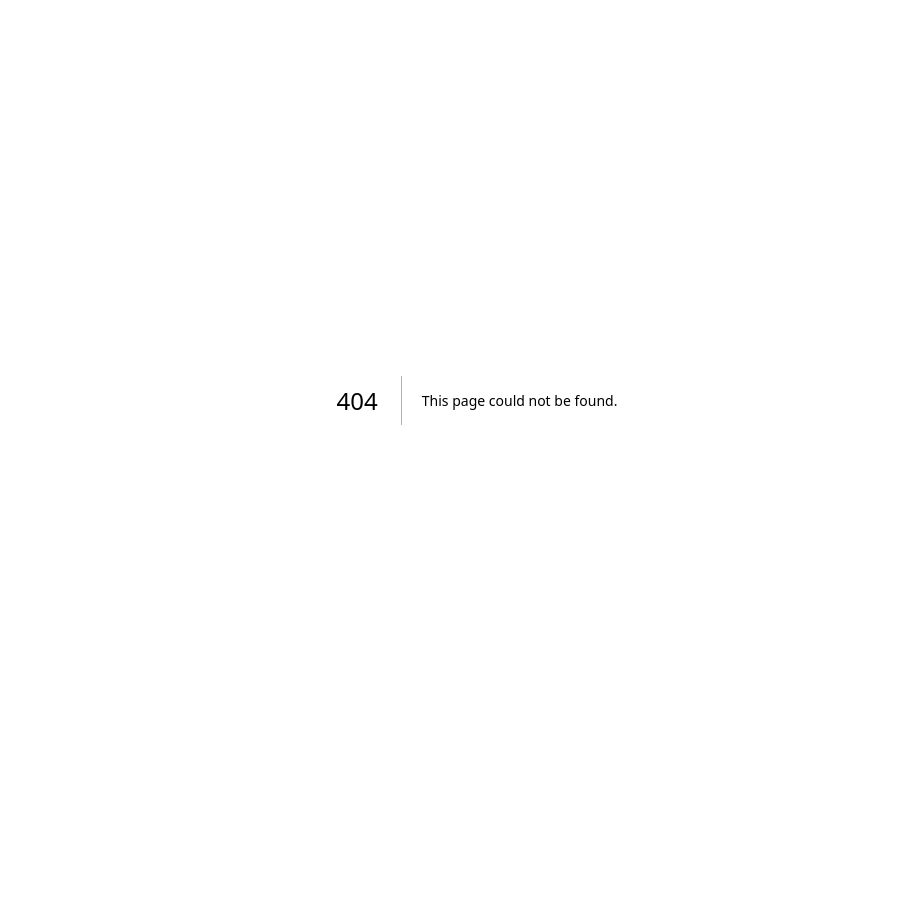
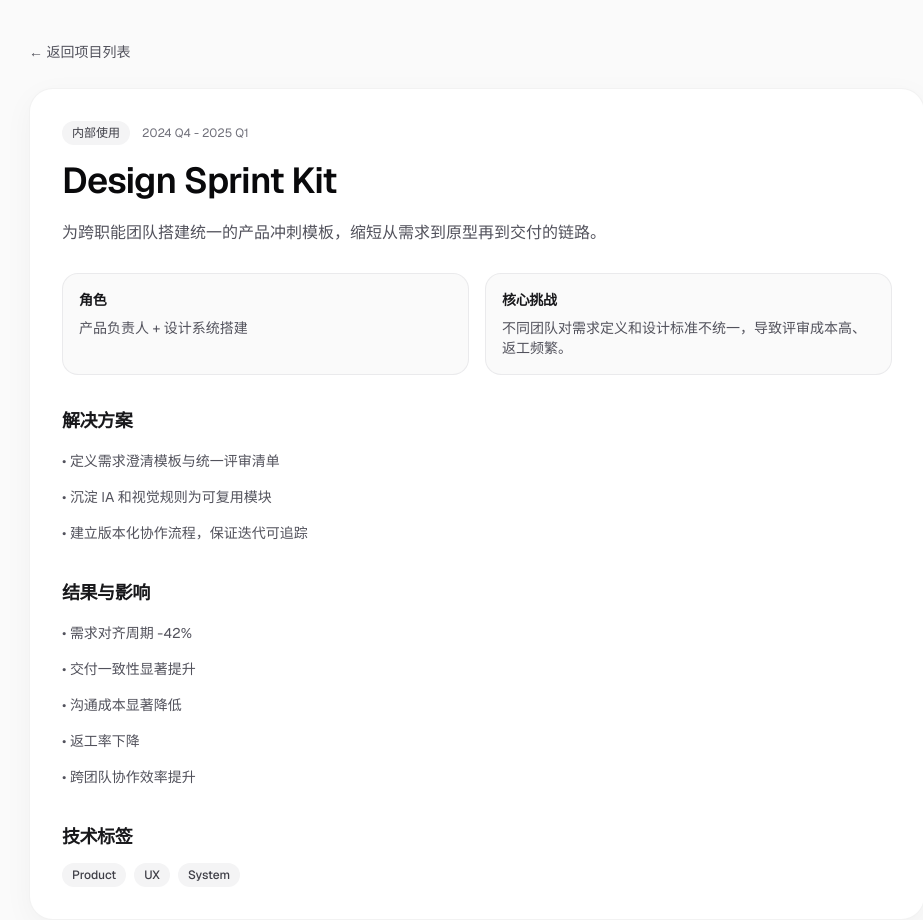
Before and after one commit to xwtaidev/Product-Website, a Next.js app: page /projects/design-sprint-kit in a window 1280 px wide. Before the commit this address had no page. Shown: the top 920 px of the page, without its empty margins (163-1086 px from the left). Before the commit the page ends 800 px from the top, so only its background shows below. Built offline with nearby package versions, Linux system fonts and the light colour scheme.

Commit message:
feat: add project detail pages and strengthen site SEO

```diff
--- a/src/app/layout.tsx
+++ b/src/app/layout.tsx
@@ -8,8 +8,26 @@ const geistSans = Geist({
 });
 
 export const metadata: Metadata = {
-  title: "个人产品展示网站",
-  description: "个人产品展示与案例集合网站",
+  metadataBase: new URL("https://example.com"),
+  title: {
+    default: "YourName · 个人产品展示",
+    template: "%s | YourName",
+  },
+  description: "聚焦产品设计与实现的个人作品集：案例、方法与可量化结果。",
+  keywords: ["产品设计", "作品集", "UX", "Next.js", "Portfolio"],
+  openGraph: {
+    title: "YourName · 个人产品展示",
+    description: "聚焦产品设计与实现的个人作品集：案例、方法与可量化结果。",
+    url: "https://example.com",
+    siteName: "Personal Showcase",
+    locale: "zh_CN",
+    type: "website",
+  },
+  twitter: {
+    card: "summary_large_image",
+    title: "YourName · 个人产品展示",
+    description: "聚焦产品设计与实现的个人作品集：案例、方法与可量化结果。",
+  },
 };
 
 export default function RootLayout({
--- a/src/app/page.tsx
+++ b/src/app/page.tsx
@@ -1,29 +1,5 @@
-const projects = [
-  {
-    title: "WishVault 心愿库",
-    summary: "面向个人与家庭的礼物/心愿管理体验，重点优化记录、提醒与共享场景。",
-    tags: ["iOS", "SwiftUI", "SwiftData"],
-    impact: ["次日留存 +18%", "创建心愿耗时 -37%"],
-    href: "#",
-    status: "已上线",
-  },
-  {
-    title: "Personal Showcase",
-    summary: "一个以案例叙事为核心的个人网站，帮助访客快速理解能力与方法论。",
-    tags: ["Next.js", "Tailwind", "SEO"],
-    impact: ["首屏加载 < 1.8s", "联系转化 +24%"],
-    href: "#",
-    status: "持续迭代",
-  },
-  {
-    title: "Design Sprint Kit",
-    summary: "将需求澄清、信息架构与视觉规范沉淀为可复用模板，减少团队重复沟通。",
-    tags: ["Product", "UX", "System"],
-    impact: ["需求对齐周期 -42%", "交付一致性显著提升"],
-    href: "#",
-    status: "内部使用",
-  },
-];
+import Link from "next/link";
+import { projects } from "@/lib/projects";
 
 const navItems = [
   { label: "项目", href: "#projects" },
@@ -147,12 +123,12 @@ export default function Home() {
                   ))}
                 </div>
 
-                <a
-                  href={project.href}
+                <Link
+                  href={`/projects/${project.slug}`}
                   className="mt-5 inline-flex text-sm font-medium text-zinc-900 underline-offset-4 hover:underline"
                 >
                   查看详情
-                </a>
+                </Link>
               </article>
             ))}
           </div>
--- /dev/null
+++ b/src/app/projects/[slug]/page.tsx
@@ -0,0 +1,103 @@
+import type { Metadata } from "next";
+import Link from "next/link";
+import { notFound } from "next/navigation";
+import { getProjectBySlug, projects } from "@/lib/projects";
+
+type Props = {
+  params: Promise<{ slug: string }>;
+};
+
+export async function generateStaticParams() {
+  return projects.map((project) => ({ slug: project.slug }));
+}
+
+export async function generateMetadata({ params }: Props): Promise<Metadata> {
+  const { slug } = await params;
+  const project = getProjectBySlug(slug);
+
+  if (!project) {
+    return {
+      title: "项目不存在 | Personal Showcase",
+    };
+  }
+
+  return {
+    title: `${project.title} | Personal Showcase`,
+    description: project.summary,
+  };
+}
+
+export default async function ProjectDetailPage({ params }: Props) {
+  const { slug } = await params;
+  const project = getProjectBySlug(slug);
+
+  if (!project) {
+    notFound();
+  }
+
+  return (
+    <main className="min-h-screen bg-zinc-50 px-4 py-10 text-zinc-900 sm:px-6 lg:px-8">
+      <div className="mx-auto w-full max-w-4xl">
+        <Link
+          href="/#projects"
+          className="inline-flex text-sm font-medium text-zinc-600 underline-offset-4 hover:text-zinc-900 hover:underline"
+        >
+          ← 返回项目列表
+        </Link>
+
+        <article className="mt-6 rounded-3xl border border-black/5 bg-white p-6 shadow-[0_8px_30px_rgba(0,0,0,0.04)] sm:p-8">
+          <div className="flex flex-wrap items-center gap-3">
+            <span className="rounded-full bg-zinc-100 px-2.5 py-1 text-xs font-medium text-zinc-700">{project.status}</span>
+            <span className="text-xs text-zinc-500">{project.timeline}</span>
+          </div>
+
+          <h1 className="mt-4 text-3xl font-semibold tracking-tight text-zinc-950 sm:text-4xl">{project.title}</h1>
+          <p className="mt-4 text-base leading-8 text-zinc-600">{project.overview}</p>
+
+          <div className="mt-6 grid gap-4 sm:grid-cols-2">
+            <section className="rounded-2xl border border-zinc-200/70 bg-zinc-50 p-4">
+              <h2 className="text-sm font-semibold tracking-tight">角色</h2>
+              <p className="mt-2 text-sm text-zinc-600">{project.role}</p>
+            </section>
+            <section className="rounded-2xl border border-zinc-200/70 bg-zinc-50 p-4">
+              <h2 className="text-sm font-semibold tracking-tight">核心挑战</h2>
+              <p className="mt-2 text-sm text-zinc-600">{project.challenge}</p>
+            </section>
+          </div>
+
+          <section className="mt-8">
+            <h2 className="text-lg font-semibold tracking-tight">解决方案</h2>
+            <ul className="mt-3 space-y-2 text-sm leading-7 text-zinc-600">
+              {project.solution.map((item) => (
+                <li key={item}>• {item}</li>
+              ))}
+            </ul>
+          </section>
+
+          <section className="mt-8">
+            <h2 className="text-lg font-semibold tracking-tight">结果与影响</h2>
+            <ul className="mt-3 space-y-2 text-sm leading-7 text-zinc-600">
+              {project.impact.map((item) => (
+                <li key={item}>• {item}</li>
+              ))}
+              {project.outcomes.map((item) => (
+                <li key={item}>• {item}</li>
+              ))}
+            </ul>
+          </section>
+
+          <section className="mt-8">
+            <h2 className="text-lg font-semibold tracking-tight">技术标签</h2>
+            <div className="mt-3 flex flex-wrap gap-2">
+              {project.tags.map((tag) => (
+                <span key={tag} className="rounded-full bg-zinc-100 px-2.5 py-1 text-xs font-medium text-zinc-700">
+                  {tag}
+                </span>
+              ))}
+            </div>
+          </section>
+        </article>
+      </div>
+    </main>
+  );
+}
--- /dev/null
+++ b/src/lib/projects.ts
@@ -0,0 +1,76 @@
+export type Project = {
+  slug: string;
+  title: string;
+  summary: string;
+  overview: string;
+  tags: string[];
+  impact: string[];
+  status: "已上线" | "持续迭代" | "内部使用";
+  role: string;
+  timeline: string;
+  challenge: string;
+  solution: string[];
+  outcomes: string[];
+};
+
+export const projects: Project[] = [
+  {
+    slug: "wishvault",
+    title: "WishVault 心愿库",
+    summary: "面向个人与家庭的礼物/心愿管理体验，重点优化记录、提醒与共享场景。",
+    overview:
+      "针对“想要但总是忘记”的场景，构建了从心愿采集、状态跟踪到节日提醒的完整闭环，提升持续使用意愿。",
+    tags: ["iOS", "SwiftUI", "SwiftData"],
+    impact: ["次日留存 +18%", "创建心愿耗时 -37%"],
+    status: "已上线",
+    role: "产品设计 + iOS 端实现",
+    timeline: "2025 Q1 - 至今",
+    challenge: "用户会零散记录愿望，但缺少统一管理与提醒机制，导致信息沉没和错过关键时机。",
+    solution: [
+      "设计“快速记录 + 标签归类 + 状态追踪”的轻量流程",
+      "引入提醒系统与节日节点推荐，降低回访成本",
+      "优化家庭共享视图，减少多人协作中的信息重复",
+    ],
+    outcomes: ["记录转化率显著提升", "分享场景使用率提升", "用户反馈“更有仪式感”"],
+  },
+  {
+    slug: "personal-showcase",
+    title: "Personal Showcase",
+    summary: "一个以案例叙事为核心的个人网站，帮助访客快速理解能力与方法论。",
+    overview: "通过“问题-方案-结果”的项目叙事结构重构网站，强化可信度与联系转化。",
+    tags: ["Next.js", "Tailwind", "SEO"],
+    impact: ["首屏加载 < 1.8s", "联系转化 +24%"],
+    status: "持续迭代",
+    role: "产品策略 + UX + 前端实现",
+    timeline: "2025 Q1 - 至今",
+    challenge: "访客能看到作品，但难在短时间理解你的方法能力和项目价值。",
+    solution: [
+      "重构信息架构，突出项目价值与流程方法",
+      "增加结果指标与状态标签，提升内容说服力",
+      "补齐可访问性与 SEO 基础能力",
+    ],
+    outcomes: ["跳出率下降", "页面停留时长上升", "合作咨询增长"],
+  },
+  {
+    slug: "design-sprint-kit",
+    title: "Design Sprint Kit",
+    summary: "将需求澄清、信息架构与视觉规范沉淀为可复用模板，减少团队重复沟通。",
+    overview: "为跨职能团队搭建统一的产品冲刺模板，缩短从需求到原型再到交付的链路。",
+    tags: ["Product", "UX", "System"],
+    impact: ["需求对齐周期 -42%", "交付一致性显著提升"],
+    status: "内部使用",
+    role: "产品负责人 + 设计系统搭建",
+    timeline: "2024 Q4 - 2025 Q1",
+    challenge: "不同团队对需求定义和设计标准不统一，导致评审成本高、返工频繁。",
+    solution: [
+      "定义需求澄清模板与统一评审清单",
+      "沉淀 IA 和视觉规则为可复用模块",
+      "建立版本化协作流程，保证迭代可追踪",
+    ],
+    outcomes: ["沟通成本显著降低", "返工率下降", "跨团队协作效率提升"],
+  },
+];
+
+export function getProjectBySlug(slug: string) {
+  return projects.find((project) => project.slug === slug);
+}
```
